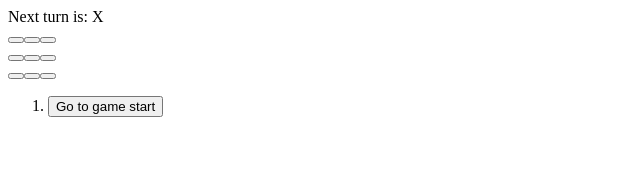
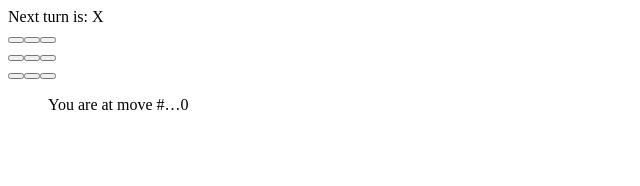
Before and after one commit to albarp/learn-react, a React (Vite) app in the folder app/: page / in a window 1280 px wide. Shown: the top 186 px of the page, without its empty margins (0-640 px from the left). Built offline with nearby package versions, Linux system fonts and the light colour scheme.

Commit message:
feat: add current move indicator and improve move history display

```diff
--- a/app/src/Game.tsx
+++ b/app/src/Game.tsx
@@ -26,11 +26,19 @@ export default function Game() {
         if (move > 0) {
             description = 'Go to move' + move
         }
+
+        if (move === currentMove) {
+            return (
+                <label>{'You are at move #…' + move}</label>
+            )
+        }
+        else {
             return (
                 <li key={move}>
                     <button onClick={() => jumpTo(move)}>{description}</button>
                 </li>
             )
+        }
     });
 
     return (
```
Lines whose indentation alone changed are shown as unchanged.
